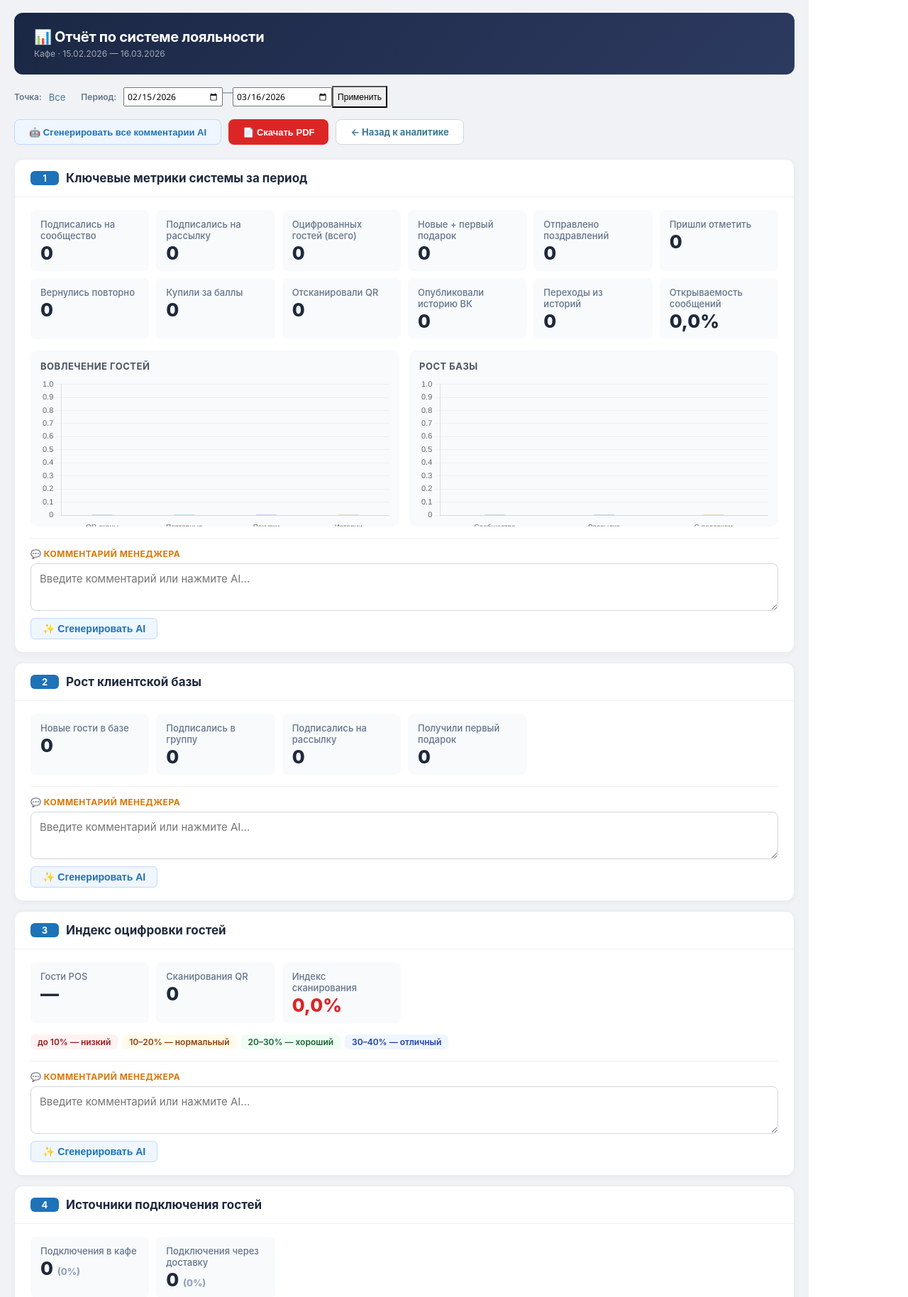
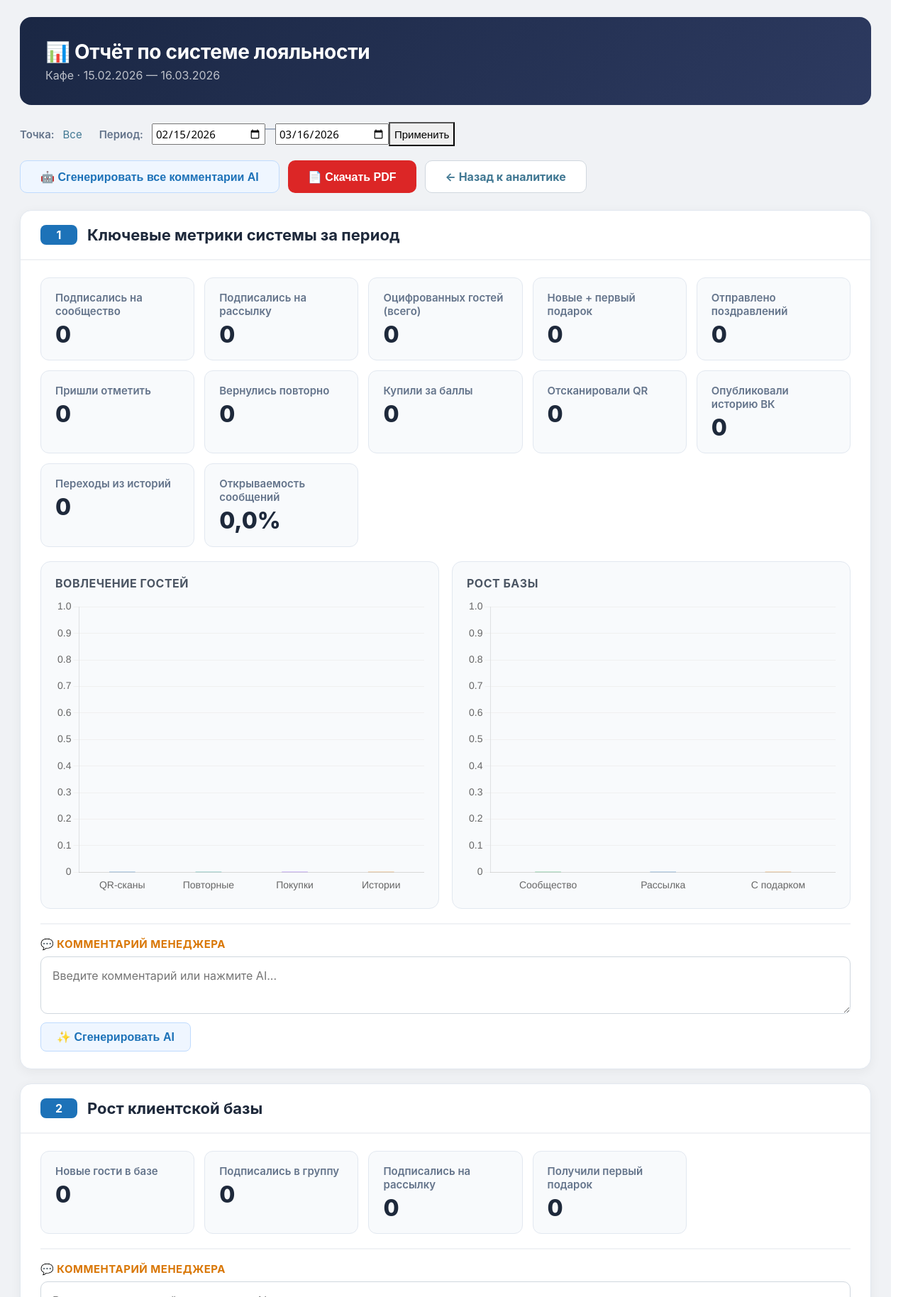
Before and after one commit to lunawork-commits/levelup-back, a Django app: page /analytics/report/ in a window 1280 px wide. Shown: the part 136-1964 px from the top of the page at 71% size. Run offline with Django 5.2, Linux system fonts and the light colour scheme; the visitor is signed in with stand-in values (Sample User, id 1); data that the repository does not hold is empty; parts of the project's set-up code (start-up, migrations or seed data) failed here and were passed over; some libraries are stand-ins or nearby versions.

Commit message:
Fixed template of report

```diff
--- a/templates/analytics/loyalty_report.html
+++ b/templates/analytics/loyalty_report.html
@@ -31,51 +32,51 @@
 .rpt-wrap {
   font-family: -apple-system, BlinkMacSystemFont, "Segoe UI", sans-serif;
   color: #1e293b;
-  max-width: 1100px;
+  max-width: 1200px;
   background: #f0f2f5;
   min-height: 100vh;
-  padding: 18px 20px 60px;
+  padding: 24px 28px 60px;
 }
 
 /* ── Header ──────────────────────────────────────────── */
 .rpt-header {
   background: linear-gradient(135deg, var(--navy) 0%, var(--navy2) 100%);
   color: #fff;
-  padding: 22px 28px;
-  border-radius: 12px;
-  margin-bottom: 16px;
+  padding: 32px 36px;
+  border-radius: 16px;
+  margin-bottom: 24px;
   display: flex;
   align-items: center;
   justify-content: space-between;
   flex-wrap: wrap;
-  gap: 12px;
+  gap: 16px;
 }
-.rpt-header-left { display: flex; flex-direction: column; gap: 4px; }
-.rpt-header-title { font-size: 20px; font-weight: 700; letter-spacing: -.3px; }
-.rpt-header-meta { font-size: 12px; opacity: .6; }
-.rpt-header-right { display: flex; gap: 8px; align-items: center; flex-wrap: wrap; }
+.rpt-header-left { display: flex; flex-direction: column; gap: 6px; }
+.rpt-header-title { font-size: 28px; font-weight: 700; letter-spacing: -.3px; }
+.rpt-header-meta { font-size: 16px; opacity: .7; }
+.rpt-header-right { display: flex; gap: 10px; align-items: center; flex-wrap: wrap; }
 
 /* ── Filter bar ──────────────────────────────────────── */
 .rpt-filters {
   display: flex;
   align-items: center;
-  gap: 10px;
+  gap: 12px;
   flex-wrap: wrap;
-  margin-bottom: 16px;
+  margin-bottom: 20px;
 }
-.rpt-filter-label { font-size: 12px; color: #64748b; font-weight: 600; }
+.rpt-filter-label { font-size: 15px; color: #64748b; font-weight: 600; }
 
 /* ── Action buttons ──────────────────────────────────── */
 .rpt-actions {
   display: flex;
-  gap: 10px;
-  margin-bottom: 20px;
+  gap: 12px;
+  margin-bottom: 24px;
   flex-wrap: wrap;
 }
 .rpt-btn {
-  padding: 9px 20px;
-  border-radius: 8px;
-  font-size: 13px;
+  padding: 12px 28px;
+  border-radius: 10px;
+  font-size: 16px;
   font-weight: 700;
   cursor: pointer;
   border: none;
@@ -92,58 +93,59 @@
 /* ── Section card ────────────────────────────────────── */
 .rpt-section {
   background: #fff;
-  border-radius: 12px;
-  border: 1px solid #e8edf3;
-  box-shadow: 0 2px 8px rgba(0,0,0,.04);
-  margin-bottom: 14px;
-  overflow: hidden;
+  border-radius: 16px;
+  border: 1px solid #e2e8f0;
+  box-shadow: 0 4px 16px rgba(0,0,0,.05);
+  margin-bottom: 20px;
+  overflow: visible;
 }
 .rpt-section-header {
-  padding: 16px 22px;
-  border-bottom: 1px solid #f0f0f0;
+  padding: 20px 28px;
+  border-bottom: 2px solid #f0f2f5;
   display: flex;
   align-items: center;
-  gap: 10px;
+  gap: 14px;
 }
 .rpt-section-num {
   background: var(--blue);
   color: #fff;
-  font-size: 13px;
+  font-size: 16px;
   font-weight: 700;
-  padding: 2px 9px;
-  border-radius: 6px;
-  min-width: 22px;
+  padding: 4px 12px;
+  border-radius: 8px;
+  min-width: 28px;
   text-align: center;
 }
-.rpt-section-title { font-size: 17px; font-weight: 700; color: #1e293b; }
-.rpt-section-body { padding: 18px 22px; }
+.rpt-section-title { font-size: 22px; font-weight: 700; color: #1e293b; }
+.rpt-section-body { padding: 24px 28px; }
 
 /* ── Metric grid ─────────────────────────────────────── */
 .rpt-metrics {
   display: grid;
-  grid-template-columns: repeat(auto-fill, minmax(160px, 1fr));
-  gap: 10px;
-  margin-bottom: 16px;
+  grid-template-columns: repeat(auto-fill, minmax(200px, 1fr));
+  gap: 14px;
+  margin-bottom: 20px;
 }
 .rpt-metric {
   background: #f8fafc;
-  border-radius: 8px;
-  padding: 12px 14px;
+  border-radius: 12px;
+  padding: 18px 20px;
+  border: 1px solid #e2e8f0;
 }
-.rpt-metric-label { font-size: 13px; color: #64748b; margin-bottom: 4px; font-weight: 500; }
-.rpt-metric-value { font-size: 26px; font-weight: 800; color: #1e293b; line-height: 1; }
+.rpt-metric-label { font-size: 15px; color: #64748b; margin-bottom: 6px; font-weight: 600; }
+.rpt-metric-value { font-size: 32px; font-weight: 800; color: #1e293b; line-height: 1.1; }
 
 /* ── Index scale ─────────────────────────────────────── */
 .rpt-scale {
   display: flex;
-  gap: 6px;
+  gap: 8px;
   flex-wrap: wrap;
-  margin-top: 10px;
+  margin-top: 14px;
 }
 .rpt-scale-item {
-  font-size: 12px;
-  padding: 3px 10px;
-  border-radius: 6px;
+  font-size: 15px;
+  padding: 6px 14px;
+  border-radius: 8px;
   font-weight: 600;
 }
 
@@ -151,52 +153,52 @@
 .rpt-chart-row {
   display: grid;
   grid-template-columns: 1fr 1fr;
-  gap: 14px;
-  margin-bottom: 16px;
+  gap: 18px;
+  margin-bottom: 20px;
 }
 @media (max-width: 700px) { .rpt-chart-row { grid-template-columns: 1fr; } }
 .rpt-chart-box {
   background: #f8fafc;
-  border-radius: 10px;
-  padding: 14px;
+  border-radius: 14px;
+  padding: 20px;
   position: relative;
-  max-height: 220px;
-  overflow: hidden;
+  border: 1px solid #e2e8f0;
+  min-height: 280px;
 }
-.rpt-chart-title { font-size: 13px; font-weight: 700; color: #4b5563; margin-bottom: 8px; text-transform: uppercase; letter-spacing: .5px; }
+.rpt-chart-title { font-size: 16px; font-weight: 700; color: #4b5563; margin-bottom: 12px; text-transform: uppercase; letter-spacing: .5px; }
 
 /* ── Comment block ───────────────────────────────────── */
 .rpt-comment {
-  border-top: 1px solid #f0f0f0;
-  padding-top: 14px;
-  margin-top: 16px;
+  border-top: 2px solid #f0f2f5;
+  padding-top: 18px;
+  margin-top: 20px;
 }
 .rpt-comment-label {
-  font-size: 12px;
+  font-size: 15px;
   font-weight: 700;
   text-transform: uppercase;
   letter-spacing: .5px;
   color: var(--orange);
-  margin-bottom: 6px;
+  margin-bottom: 8px;
 }
 .rpt-comment-textarea {
   width: 100%;
-  min-height: 60px;
+  min-height: 80px;
   border: 1px solid #d0d7de;
-  border-radius: 8px;
-  padding: 10px 12px;
-  font-size: 15px;
+  border-radius: 10px;
+  padding: 14px 16px;
+  font-size: 16px;
   font-family: inherit;
   resize: vertical;
-  line-height: 1.5;
+  line-height: 1.6;
   box-sizing: border-box;
 }
 .rpt-comment-textarea:focus { outline: none; border-color: var(--blue); box-shadow: 0 0 0 3px rgba(29,114,184,.12); }
-.rpt-comment-actions { display: flex; gap: 8px; margin-top: 8px; align-items: center; }
+.rpt-comment-actions { display: flex; gap: 10px; margin-top: 10px; align-items: center; }
 .rpt-comment-btn {
-  padding: 6px 16px;
-  border-radius: 6px;
-  font-size: 14px;
+  padding: 10px 22px;
+  border-radius: 8px;
+  font-size: 16px;
   font-weight: 600;
   cursor: pointer;
   border: none;
@@ -205,7 +207,34 @@
 .rpt-comment-btn:disabled { opacity: .5; cursor: not-allowed; }
 .rpt-comment-btn-ai { background: #eff6ff; color: var(--blue); border: 1px solid #bfdbfe; }
 .rpt-comment-btn-ai:hover:not(:disabled) { background: #dbeafe; }
-.rpt-comment-status { font-size: 13px; color: #94a3b8; }
+.rpt-comment-status { font-size: 15px; color: #94a3b8; }
+
+/* ── PDF generation overlay ──────────────────────────── */
+.rpt-pdf-overlay {
+  display: none;
+  position: fixed;
+  top: 0; left: 0; right: 0; bottom: 0;
+  background: rgba(0,0,0,.5);
+  z-index: 9999;
+  align-items: center;
+  justify-content: center;
+}
+.rpt-pdf-overlay.active { display: flex; }
+.rpt-pdf-spinner {
+  background: #fff;
+  border-radius: 16px;
+  padding: 40px 50px;
+  text-align: center;
+  box-shadow: 0 20px 60px rgba(0,0,0,.2);
+}
+.rpt-pdf-spinner-icon {
+  font-size: 48px;
+  animation: rpt-spin 1s linear infinite;
+  display: inline-block;
+  margin-bottom: 16px;
+}
+@keyframes rpt-spin { from { transform: rotate(0deg); } to { transform: rotate(360deg); } }
+.rpt-pdf-spinner-text { font-size: 18px; color: #475569; font-weight: 600; }
 
 /* ── Print / PDF styles ──────────────────────────────── */
 @media print {
@@ -263,17 +293,17 @@
   <!-- Filters -->
   <div class="rpt-filters">
     <span class="rpt-filter-label">Точка:</span>
-    <a href="?{{ period_qs }}" class="btn btn-sm btn-outline-secondary rounded-pill {% if not active_branch_ids %}fw-bold{% endif %}" style="font-size:13px;">Все</a>
+    <a href="?{{ period_qs }}" class="btn btn-sm btn-outline-secondary rounded-pill {% if not active_branch_ids %}fw-bold{% endif %}" style="font-size:15px;">Все</a>
     {% for b in branches %}
-    <a href="?{{ period_qs }}&branches={{ b.id }}" class="btn btn-sm btn-outline-secondary rounded-pill {% if b.id in active_branch_ids %}fw-bold{% endif %}" style="font-size:13px;">{{ b.name }}</a>
+    <a href="?{{ period_qs }}&branches={{ b.id }}" class="btn btn-sm btn-outline-secondary rounded-pill {% if b.id in active_branch_ids %}fw-bold{% endif %}" style="font-size:15px;">{{ b.name }}</a>
     {% endfor %}
     <span class="rpt-filter-label" style="margin-left:12px;">Период:</span>
     <form method="get" class="d-flex align-items-center gap-2" style="display:inline-flex;">
       {% if active_branch_ids %}<input type="hidden" name="branches" value="{% for bid in active_branch_ids %}{{ bid }}{% if not forloop.last %},{% endif %}{% endfor %}">{% endif %}
-      <input type="date" name="start" value="{{ start }}" class="form-control form-control-sm" style="width:130px;font-size:12px;">
+      <input type="date" name="start" value="{{ start }}" class="form-control form-control-sm" style="width:150px;font-size:15px;">
       <span style="color:#94a3b8;font-weight:700;">—</span>
-      <input type="date" name="end" value="{{ end }}" class="form-control form-control-sm" style="width:130px;font-size:12px;">
-      <button type="submit" class="btn btn-sm btn-success" style="font-size:12px;">Применить</button>
+      <input type="date" name="end" value="{{ end }}" class="form-control form-control-sm" style="width:150px;font-size:15px;">
+      <button type="submit" class="btn btn-sm btn-success" style="font-size:15px;">Применить</button>
     </form>
   </div>
 
@@ -456,22 +486,22 @@
       <div class="rpt-metrics">
         <div class="rpt-metric" data-key="Подключения в кафе" data-val="{{ report.from_cafe }} ({{ report.from_cafe_pct }}%)">
           <div class="rpt-metric-label">Подключения в кафе</div>
-          <div class="rpt-metric-value">{{ report.from_cafe }} <span style="font-size:13px;color:#94a3b8;">({{ report.from_cafe_pct }}%)</span></div>
+          <div class="rpt-metric-value">{{ report.from_cafe }} <span style="font-size:16px;color:#94a3b8;">({{ report.from_cafe_pct }}%)</span></div>
         </div>
         <div class="rpt-metric" data-key="Подключения через доставку" data-val="{{ report.from_delivery }} ({{ report.from_delivery_pct }}%)">
           <div class="rpt-metric-label">Подключения через доставку</div>
-          <div class="rpt-metric-value">{{ report.from_delivery }} <span style="font-size:13px;color:#94a3b8;">({{ report.from_delivery_pct }}%)</span></div>
+          <div class="rpt-metric-value">{{ report.from_delivery }} <span style="font-size:16px;color:#94a3b8;">({{ report.from_delivery_pct }}%)</span></div>
         </div>
       </div>
       <div class="rpt-chart-row">
         <div class="rpt-chart-box">
           <div class="rpt-chart-title">Источники подключений</div>
-          <canvas id="chart-sources" height="150"></canvas>
+          <canvas id="chart-sources" height="240"></canvas>
         </div>
         <div class="rpt-chart-box" style="display:flex;align-items:center;justify-content:center;">
           <div style="text-align:center;">
-            <div style="font-size:42px;font-weight:800;color:var(--navy);">{{ report.from_cafe_pct }}%</div>
-            <div style="font-size:12px;color:#64748b;">подключений в кафе</div>
+            <div style="font-size:56px;font-weight:800;color:var(--navy);">{{ report.from_cafe_pct }}%</div>
+            <div style="font-size:18px;color:#64748b;">подключений в кафе</div>
           </div>
         </div>
       </div>
@@ -828,15 +866,63 @@ function generateAllComments() {
 
 // ── PDF export ───────────────────────────────────────────
 function downloadPDF() {
-  window.print();
+  const overlay = document.getElementById('pdf-overlay');
+  overlay.classList.add('active');
+
+  const element = document.getElementById('report-content');
+
+  // Hide interactive elements for PDF
+  const actions = element.querySelectorAll('.rpt-actions, .rpt-filters, .rpt-comment-actions');
+  actions.forEach(el => el.style.display = 'none');
+
+  // Convert textareas to divs for clean PDF look
+  const textareas = element.querySelectorAll('.rpt-comment-textarea');
+  const savedValues = [];
+  textareas.forEach(ta => {
+    savedValues.push(ta.value);
+    const div = document.createElement('div');
+    div.style.cssText = 'font-size:16px;line-height:1.6;color:#1e293b;padding:8px 0;white-space:pre-wrap;min-height:20px;';
+    div.textContent = ta.value || '—';
+    ta.style.display = 'none';
+    ta.parentNode.insertBefore(div, ta.nextSibling);
+    div.classList.add('rpt-pdf-text-replacement');
+  });
+
+  const companyName = '{{ company_name|escapejs }}';
+  const period = '{{ start_display }} — {{ end_display }}';
+
+  const opt = {
+    margin:       [10, 10, 10, 10],
+    filename:     'Отчёт_лояльности_' + companyName + '_' + period.replace(/ /g, '') + '.pdf',
+    image:        { type: 'jpeg', quality: 0.98 },
+    html2canvas:  { scale: 2, useCORS: true, logging: false, letterRendering: true },
+    jsPDF:        { unit: 'mm', format: 'a4', orientation: 'portrait' },
+    pagebreak:    { mode: ['avoid-all', 'css', 'legacy'] },
+  };
+
+  html2pdf().set(opt).from(element).save().then(() => {
+    // Restore interactive elements
+    actions.forEach(el => el.style.display = '');
+    element.querySelectorAll('.rpt-pdf-text-replacement').forEach(el => el.remove());
+    textareas.forEach((ta, i) => {
+      ta.style.display = '';
+    });
+    overlay.classList.remove('active');
+  }).catch(() => {
+    actions.forEach(el => el.style.display = '');
+    element.querySelectorAll('.rpt-pdf-text-replacement').forEach(el => el.remove());
+    textareas.forEach(ta => { ta.style.display = ''; });
+    overlay.classList.remove('active');
+    alert('Ошибка при генерации PDF. Попробуйте ещё раз.');
+  });
 }
 
 // ── Charts ───────────────────────────────────────────────
 const chartDefaults = {
   responsive: true,
-  maintainAspectRatio: false,
+  maintainAspectRatio: true,
   plugins: {
-    legend: { display: true, position: 'bottom', labels: { font: { size: 11 }, padding: 12, usePointStyle: true, pointStyleWidth: 8 } },
+    legend: { display: true, position: 'bottom', labels: { font: { size: 15 }, padding: 16, usePointStyle: true, pointStyleWidth: 10 } },
   },
 };
 
@@ -855,10 +941,10 @@ new Chart(document.getElementById('chart-engagement'), {
       ],
       backgroundColor: ['#1d72b8', '#0d9488', '#7c3aed', '#d97706'],
       borderRadius: 6,
-      barThickness: 28,
+      barThickness: 36,
     }],
   },
-  options: { ...chartDefaults, plugins: { ...chartDefaults.plugins, legend: { display: false } }, scales: { y: { beginAtZero: true, grid: { color: '#f0f0f0' }, ticks: { font: { size: 11 } } }, x: { grid: { display: false }, ticks: { font: { size: 10 } } } } },
+  options: { ...chartDefaults, plugins: { ...chartDefaults.plugins, legend: { display: false } }, scales: { y: { beginAtZero: true, grid: { color: '#f0f0f0' }, ticks: { font: { size: 14 } } }, x: { grid: { display: false }, ticks: { font: { size: 14 } } } } },
 });
 
 // 2. Growth bar chart
@@ -875,10 +961,10 @@ new Chart(document.getElementById('chart-growth'), {
       ],
       backgroundColor: ['#16a34a', '#1d72b8', '#d97706'],
       borderRadius: 6,
-      barThickness: 28,
+      barThickness: 36,
     }],
   },
-  options: { ...chartDefaults, plugins: { ...chartDefaults.plugins, legend: { display: false } }, scales: { y: { beginAtZero: true, grid: { color: '#f0f0f0' }, ticks: { font: { size: 11 } } }, x: { grid: { display: false }, ticks: { font: { size: 10 } } } } },
+  options: { ...chartDefaults, plugins: { ...chartDefaults.plugins, legend: { display: false } }, scales: { y: { beginAtZero: true, grid: { color: '#f0f0f0' }, ticks: { font: { size: 14 } } }, x: { grid: { display: false }, ticks: { font: { size: 14 } } } } },
 });
 
 // 3. Sources doughnut
@@ -928,10 +1014,10 @@ new Chart(document.getElementById('chart-reviews'), {
         data: segValues,
         backgroundColor: segLabels.map((_, i) => colors[i % colors.length]),
         borderRadius: 4,
-        barThickness: 18,
+        barThickness: 24,
       }],
     },
-    options: { ...chartDefaults, indexAxis: 'y', plugins: { ...chartDefaults.plugins, legend: { display: false } }, scales: { x: { beginAtZero: true, grid: { color: '#f0f0f0' }, ticks: { font: { size: 10 } } }, y: { grid: { display: false }, ticks: { font: { size: 10 } } } } },
+    options: { ...chartDefaults, indexAxis: 'y', plugins: { ...chartDefaults.plugins, legend: { display: false } }, scales: { x: { beginAtZero: true, grid: { color: '#f0f0f0' }, ticks: { font: { size: 14 } } }, y: { grid: { display: false }, ticks: { font: { size: 14 } } } } },
   });
 })();
 
@@ -969,10 +1055,10 @@ new Chart(document.getElementById('chart-migration'), {
       ],
       backgroundColor: ['#16a34a', '#d97706', '#dc2626', '#0d9488'],
       borderRadius: 6,
-      barThickness: 28,
+      barThickness: 36,
     }],
   },
-  options: { ...chartDefaults, plugins: { ...chartDefaults.plugins, legend: { display: false } }, scales: { y: { beginAtZero: true, grid: { color: '#f0f0f0' }, ticks: { font: { size: 11 } } }, x: { grid: { display: false }, ticks: { font: { size: 10 } } } } },
+  options: { ...chartDefaults, plugins: { ...chartDefaults.plugins, legend: { display: false } }, scales: { y: { beginAtZero: true, grid: { color: '#f0f0f0' }, ticks: { font: { size: 14 } } }, x: { grid: { display: false }, ticks: { font: { size: 14 } } } } },
 });
 </script>
 {% endblock %}
```
Also changed, not shown: other parts of templates/analytics/loyalty_report.html (+24 -14 lines).
